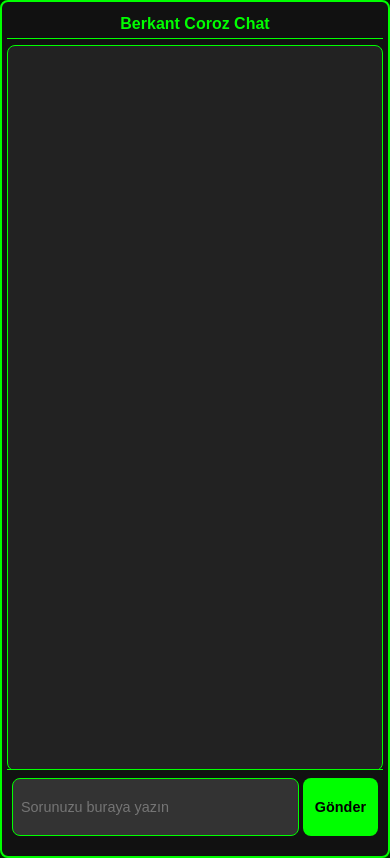
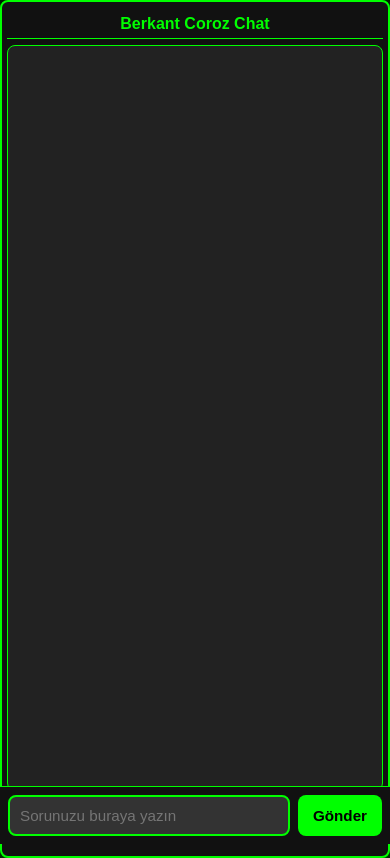
Before and after one commit to BerkantCoroz/chatbot, a plain HTML site: page index.html in a window 390 px wide. Drawn offline with Linux system fonts and the light colour scheme.

Commit message:
index.html

```diff
--- a/index.html
+++ b/index.html
@@ -53,6 +53,8 @@ h2 {
     border-radius: 12px;
     transition: all 0.3s ease;
     margin-bottom: 10px;
+    position: relative;
+    z-index: 1;
 }
 
 .chat-box::-webkit-scrollbar {
@@ -74,9 +76,11 @@ h2 {
     border-radius: 12px;
     font-size: 0.95rem;
     word-wrap: break-word;
+    word-break: keep-all;
     line-height: 1.4;
     box-shadow: 0 2px 8px rgba(0, 255, 0, 0.3);
     transition: transform 0.2s ease-in-out;
+    white-space: pre-wrap;
 }
 
 .Müşteri {
@@ -104,7 +108,9 @@ form {
     border-top: 1px solid #0f0;
     padding-top: 10px;
     padding-bottom: 10px;
-    z-index: 100;
+    z-index: 2;
+    width: 100%;
+    box-sizing: border-box;
 }
 
 input[type="text"] {
@@ -174,54 +180,53 @@ input[type="submit"]:hover {
         max-width: none;
         display: flex;
         flex-direction: column;
+        position: relative;
     }
 
     .chat-box {
         flex: 1;
         padding: 5px;
         margin-top: 3px;
-        margin-bottom: 5px;
+        margin-bottom: 60px;
         border-radius: 8px;
         gap: 5px;
         border: 1px solid #0f0;
-        max-height: calc(100vh - 120px);
+        height: calc(100vh - 130px);
+        overflow-y: auto;
+        -webkit-overflow-scrolling: touch;
     }
 
     form {
-        gap: 4px;
-        margin-top: 0;
-        padding: 8px 5px;
-        position: sticky;
+        position: fixed;
         bottom: 0;
+        left: 0;
+        right: 0;
+        padding: 8px;
         background: #111;
         border-top: 1px solid #0f0;
-        width: 100%;
-        box-sizing: border-box;
+        margin: 0;
+        z-index: 1000;
     }
 
-    input[type="text"] {
+    .message {
+        max-width: 80%;
+        font-size: 0.85rem;
         padding: 8px;
-        font-size: 0.9rem;
-        border-width: 1px;
-        min-height: 40px;
-    }
-
-    input[type="submit"] {
-        padding: 8px 12px;
-        font-size: 0.9rem;
-        min-width: 60px;
-        min-height: 40px;
+        margin: 2px 0;
+        word-break: keep-all;
+        white-space: pre-wrap;
     }
 
     #spinner {
-        position: absolute;
-        bottom: 70px;
+        position: fixed;
+        bottom: 80px;
         left: 50%;
         transform: translateX(-50%);
         background: rgba(0, 0, 0, 0.8);
         padding: 10px;
         border-radius: 8px;
         border: 1px solid #0f0;
+        z-index: 1001;
     }
 
     h2 {
@@ -229,13 +234,6 @@ input[type="submit"]:hover {
         margin: 3px 0;
         padding: 5px;
         border-bottom: 1px solid #0f0;
-    }
-
-    .message {
-        max-width: 80%;
-        font-size: 0.85rem;
-        padding: 6px;
-        margin: 2px 0;
     }
 
     .message .sender {
```
